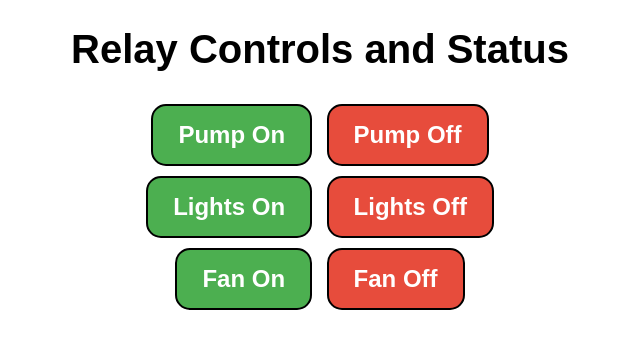
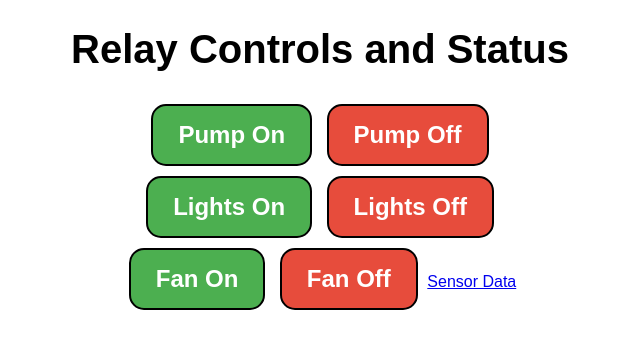
Before and after one commit to chall6753/Charlies-Farm, a PHP site: page /src/relay_toggle.php in a window 1280 px wide. Shown: the top 349 px of the page, without its empty margins (320-960 px from the left). Run offline with PHP 8.4, Linux system fonts and the light colour scheme.

Commit message:
Update relay_toggle.php
add link to sensor data

```diff
--- a/src/relay_toggle.php
+++ b/src/relay_toggle.php
@@ -94,4 +94,5 @@
     <button class="onButton" name= "subject" type="submit" form="fanOn" value="fanOn" >Fan On</button>
     <button class="offButton" name= "subject" type="submit" form="fanOff" value="fanOff">Fan Off</button>
   </body>
+  <a href="https://charlies-farm-database.herokuapp.com/" >Sensor Data</a>
 </html>
```
